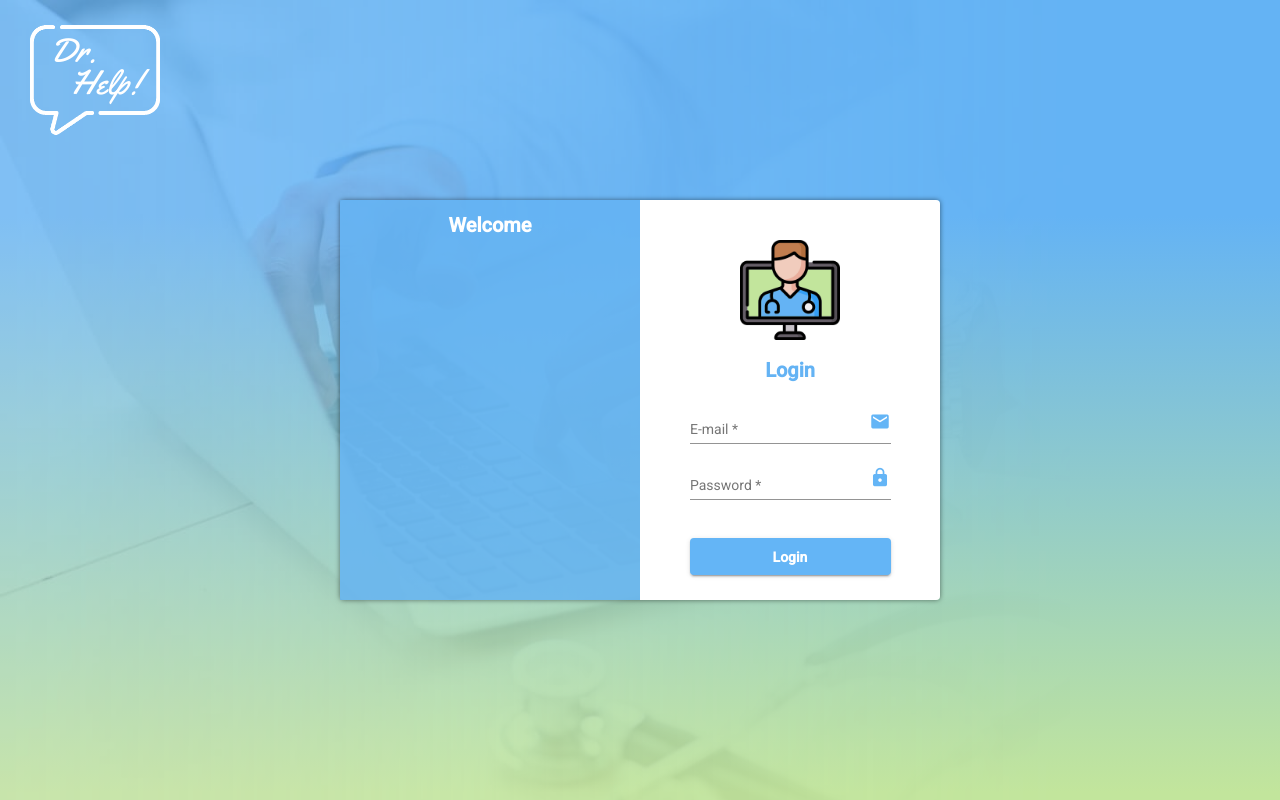
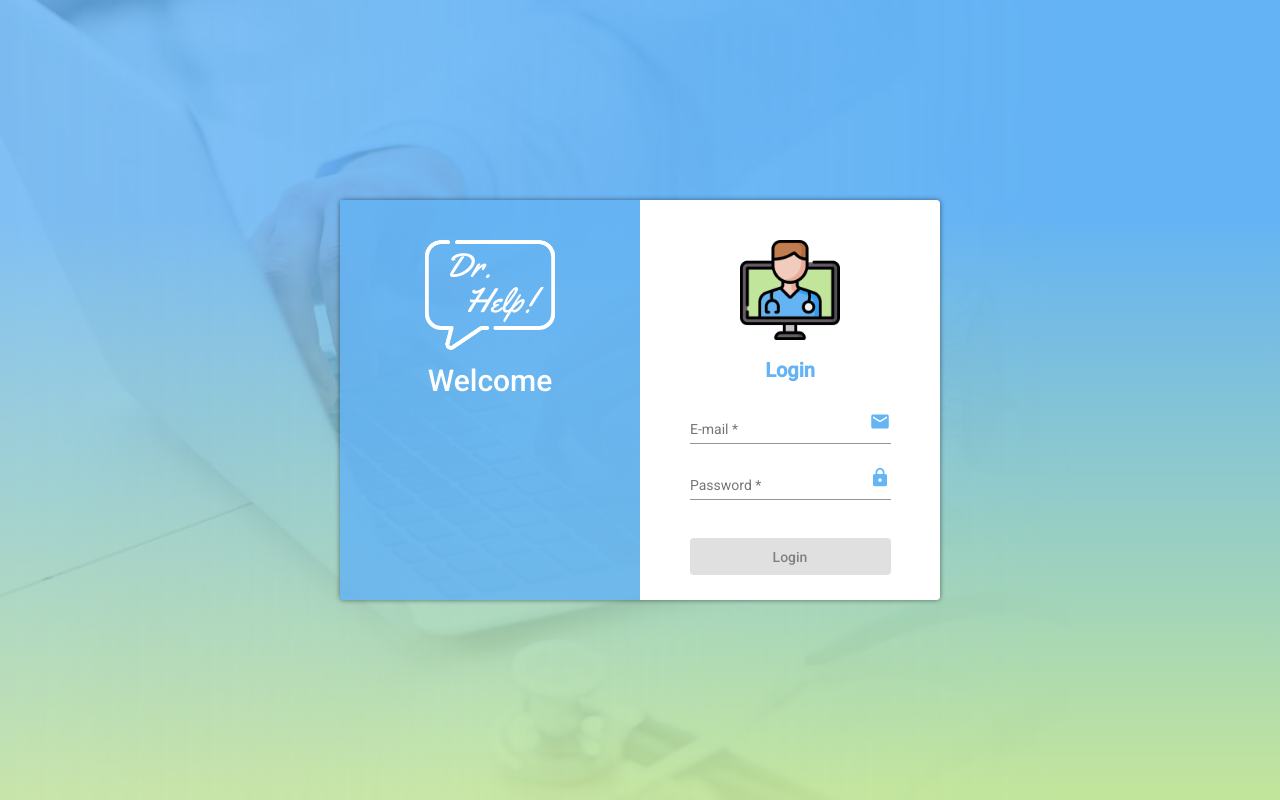
Before and after one commit to tudormindrisoru/finalProjectBachelorDegree, an Angular app in the folder doc-help/: page /login in a window 1280 px wide. Built offline with nearby package versions, Linux system fonts and the light colour scheme.

Commit message:
main - changes on login page and added 404 error not page found

```diff
--- a/doc-help/src/app/app-routing.module.ts
+++ b/doc-help/src/app/app-routing.module.ts
@@ -6,7 +6,8 @@ import { PageNotFoundComponent } from './shared/page-not-found/page-not-found.co
 const routes: Routes = [
   { path: 'login', component: LoginComponent },
   { path: '', redirectTo: '/login',  pathMatch: 'full'},
-  { path: '**', component: PageNotFoundComponent }
+  { path: '404-error', component: PageNotFoundComponent },
+  { path: '**', redirectTo: '/404-error', pathMatch: 'full' }
 ];
 
 @NgModule({
--- a/doc-help/src/app/app.module.ts
+++ b/doc-help/src/app/app.module.ts
@@ -30,7 +30,6 @@ import { MatButtonModule } from '@angular/material/button';
     CommonModule,
     AppRoutingModule,
     BrowserAnimationsModule,
-
     MatSliderModule,
     MatDividerModule,
     MatFormFieldModule,
--- a/doc-help/src/app/features/login/login.component.html
+++ b/doc-help/src/app/features/login/login.component.html
@@ -3,17 +3,24 @@
     <div class="wrapper">
         <div class="logo">
             <img src="../../../assets/speech-bubble.png" alt="">
-            <h2>Dr.
-                <br> &nbsp;&nbsp;
-                Help!
-            </h2>
+            <div class="text-wrapper">
+                <h2>Dr.</h2>
+                <h2>Help!</h2>
+            </div>
         </div>
         <div class="centered-container shadow">
             <div class="message">
                 <div class="message-header">
-                    <span>Welcome</span>
+                    <div class="logo">
+                        <img src="../../../assets/speech-bubble.png" alt="">
+                        <div class="text-wrapper">
+                            <h2>Dr.</h2>
+                            <h2>Help!</h2>
+                        </div>
+                    </div>
                 </div>
                 <div class="message-body">
+                    <h2>Welcome</h2>
 
                 </div>
             </div>
@@ -23,9 +30,8 @@
                     <span>Login</span>
                 </div>
                 <div class="content">
-                    <form class="login-form"  [formGroup]="loginForm">
+                    <form class="login-form"  [formGroup]="loginForm" (ngSubmit)="onLoginSubmit()">
                         <mat-form-field appearance="legacy" class="email-input">
-                            <mat-label>E-mail</mat-label>
                             <input matInput placeholder="E-mail" formControlName="email" type="email" class="form-control">
                             <mat-icon matSuffix color="primary">email</mat-icon>
                             <mat-error *ngIf="loginForm.controls['email'].errors?.required && loginForm.controls['email'].touched">
@@ -34,16 +40,15 @@
                         </mat-form-field>
 
                         <mat-form-field appearance="legacy" class="password-input">
-                            <mat-label>Password</mat-label>
                             <input matInput placeholder="Password" formControlName="password" type="password" class="form-control">
                             <mat-icon matSuffix color="primary">lock</mat-icon>
                             <mat-error *ngIf="loginForm.controls['password'].errors?.required">
-                                Password is <strong>required</strong>
+                                Password is required
                             </mat-error>
                         </mat-form-field>
                         <br>
-                        <button mat-raised-button color="primary">
-                            <span style="font-weight: 600;color:white;">Login</span>
+                        <button mat-raised-button color="primary" type="submit" [disabled]="loginForm.invalid">
+                            <span [ngClass]="loginForm.invalid == true ? 'disabled-login' : 'enabled-login'">Login</span>
                         </button>
                     </form>
                 </div>
--- a/doc-help/src/app/features/login/login.component.scss
+++ b/doc-help/src/app/features/login/login.component.scss
@@ -1,9 +1,18 @@
 @import url('https://fonts.googleapis.com/css2?family=Yellowtail&display=swap');
+
+.disabled-login {
+    color: gray;
+}
+.enabled-login {
+    color: white;
+}
+
 .shadow {
     -webkit-box-shadow: rgba(0, 0, 0, 0.5) 0px 0px 5px;
     -moz-box-shadow: rgba(0, 0, 0, 0.5) 0px 0px 5px;
     box-shadow: rgba(0, 0, 0, 0.5) 0px 0px 5px;
 }
+
 .page {
     width: 100vw;
     height: 100vh;
@@ -31,14 +40,29 @@
     img {
         height: 130px;
         width: auto;
+        position: absolute;
     }
+
+    .text-wrapper {
+        height: 130px;
+        width: 130px;
+        position: relative;
+
         h2 {
             font-family: 'Yellowtail', cursive;
             font-size: 34px;
             color: white;
             position: absolute;
             top: 20px;
+            left: 20px;
         }
+
+        h2:nth-child(2) {
+            top: 55px;
+            left: 40px;
+        }
+    }
+
 }
 
 .wrapper {
@@ -62,19 +86,59 @@
             background-color: #64b3f4d7;
             display: flex;
             flex-direction: column;
+            font-family: 'Yellowtail', cursive;
 
             &-header {
                 text-align: center;
                 padding-top: 15px;
-                font-size: 20px;
+                position: relative;
+                height: 150px;
+
+                .logo {
+                    width: auto;
+                    position: absolute;
+                    top: 30px;
+                    left: 0px;
+                    right: 0px;
+                    display: flex;
+                    flex-direction: row;
+                    justify-content: center;
+                    align-items: center;
+
+                    img {
+                        height: 130px;
+                        width: auto;
+                        position: absolute;
+                    }
+
+                    h2 {
+                        font-family: 'Yellowtail', cursive;
+                        font-size: 34px;
                         color: white;
-                font-weight: 600;
+                        position: absolute;
+                        top: 20px;
+                        left: 20px;
+                    }
+
+                    h2:nth-child(2) {
+                        top: 55px;
+                        left: 40px;
+                    }
+            }
         }
 
         &-body {
-                flex: 1;
-                padding-top: 15px;
+            display: flex;
+            flex-direction: column;
+            justify-content: center;
+            color: white;
+            text-align: center;
 
+            h2 {
+                font-size: 30px;
+
+
+            }
 
             }
         }
@@ -151,6 +215,12 @@
 
 //          --- MOBILE STYLES ---           //*********************
 
+@media screen and (min-width:  769px) {
+    .wrapper .logo {
+        display: none;
+    }
+}
+
 @media screen and (max-width:  768px) {
     .wrapper {
         .logo {
@@ -181,18 +251,16 @@
 
     .wrapper {
         .logo {
-            left: 0px;
-            right: 0px;
             top: 10px;
 
             img {
                 height: 120px;
             }
 
-            h2 {
-                font-size: 26px;
-                top: 16px;
-            }
+            // h2 {
+            //     font-size: 26px;
+            //     top: 16px;
+            // }
         }
     }
 
@@ -201,14 +269,14 @@
     }
 }
 
-@media screen and (min-width: 768px) and (max-height: 850px) {
-    .wrapper {
-        .logo {
-            top: 15px;
-            left: 30px;
-        }
-    }
-}
+// @media screen and (min-width: 769px) and (max-height: 850px) {
+//     .wrapper {
+//         .logo {
+//             top: 15px;
+//             left: 30px;
+//         }
+//     }
+// }
 
 @media screen and (max-width: 340px) {
     .centered-container {
--- a/doc-help/src/app/features/login/login.component.ts
+++ b/doc-help/src/app/features/login/login.component.ts
@@ -29,4 +29,8 @@ export class LoginComponent implements OnInit {
       password: new FormControl('', [ Validators.required])
     });
   }
+
+  public onLoginSubmit(): void {
+    console.log(this.loginForm);
+  }
 }
--- a/doc-help/src/app/shared/page-not-found/page-not-found.component.html
+++ b/doc-help/src/app/shared/page-not-found/page-not-found.component.html
@@ -1 +1,26 @@
-<p>page-not-found works!</p>
+<div class="page" color="primary">
+    <div class="background-wrapper"></div>
+    <div class="wrapper">
+        <div class="logo">
+            <img src="../../../assets/speech-bubble.png" alt="">
+            <h2>Dr.
+                <br> &nbsp;&nbsp;
+                Help!
+            </h2>
+        </div>
+        <div class="centered-container shadow">
+            <div class="message">
+                <div class="message-header">
+                    <img src="../../../assets/error-404.png" alt="">
+                </div>
+                <div class="message-body">
+                    <h2>404</h2>
+                    <span>Page not found</span>
+                </div>
+            </div>
+        </div>
+    </div>
+    <div class="doc-image">
+        <img src="../../../assets/doctor-with-a-laptop.png" alt="">
+    </div>
+</div>
--- a/doc-help/src/app/shared/page-not-found/page-not-found.component.scss
+++ b/doc-help/src/app/shared/page-not-found/page-not-found.component.scss
@@ -0,0 +1,180 @@
+@import url('https://fonts.googleapis.com/css2?family=Yellowtail&display=swap');
+.shadow {
+    -webkit-box-shadow: rgba(0, 0, 0, 0.5) 0px 0px 5px;
+    -moz-box-shadow: rgba(0, 0, 0, 0.5) 0px 0px 5px;
+    box-shadow: rgba(0, 0, 0, 0.5) 0px 0px 5px;
+}
+.page {
+    width: 100vw;
+    height: 100vh;
+    margin: 0 auto;
+    align-items: center;
+}
+.background-wrapper {
+    width:100%;
+    height: 100%;
+    background: linear-gradient(0deg, #c2e59c 1%, #64b3f4 73%);
+    z-index: 1;
+    position: absolute;
+}
+
+.logo {
+    width: auto;
+    position: absolute;
+    top: 40px;
+    left: 50px;
+    display: flex;
+    flex-direction: row;
+    justify-content: center;
+    align-items: center;
+
+    img {
+        height: 130px;
+        width: auto;
+    }
+    h2 {
+        font-family: 'Yellowtail', cursive;
+        font-size: 34px;
+        color: white;
+        position: absolute;
+        top: 20px;
+    }
+}
+
+.wrapper {
+    width:100%;
+    height: 100%;
+    display: flex;
+    flex-direction: column;
+    align-items: center;
+    justify-content: center;
+    z-index: 3;
+    position: relative;
+
+    .centered-container {
+        width: 600px;
+        height: 400px;
+        display: flex;
+
+        .message {
+            flex: 1;
+            background-color: white;
+            display: flex;
+            flex-direction: column;
+            border-radius: 4px;
+            justify-content: space-around;
+            color: #64b3f4;
+
+            &-header {
+                text-align: center;
+                padding-top: 65px;
+                font-size: 20px;
+                font-weight: 600;
+
+                img {
+                    height: 100px;
+                    width: 100px;
+                }
+            }
+
+            &-body {
+                flex: 1;
+                padding-top: 15px;
+                display: flex;
+                flex-direction: column;
+                align-items: center;
+
+                h2 {
+                    margin-bottom: 30px;
+                    font-size: 36px;
+                }
+
+                span {
+                    font-size: 30px;
+                    font-weight: 500;
+                    font-style: italic;
+                }
+            }
+        }
+    }
+}
+
+.doc-image {
+    height: 100%;
+    width: 100%;
+    top: 0px;
+    left: 0px;
+    opacity: 0.2;
+    z-index: 2;
+    position: absolute;
+    overflow: hidden;
+    img {
+        height: 100%;
+        width: auto;
+        background-repeat:no-repeat;
+        background-size:cover;
+    }
+}
+
+//          --- MOBILE STYLES ---           //*********************
+
+@media screen and (max-width:  768px) {
+    .wrapper {
+        .logo {
+            left: 0px;
+            right: 0px;
+            top: 25px;
+        }
+    }
+
+    .centered-container {
+        margin-top: 100px;
+        width: 400px !important;
+    }
+}
+
+@media screen and (max-width:  450px) {
+
+    .centered-container {
+        width: 300px !important;
+    }
+}
+
+@media screen and (max-width:  360px) {
+
+    .wrapper {
+        .logo {
+            left: 0px;
+            right: 0px;
+            top: 10px;
+
+            img {
+                height: 120px;
+            }
+
+            h2 {
+                font-size: 26px;
+                top: 16px;
+            }
+        }
+    }
+
+    .centered-container {
+        width: 300px !important;
+    }
+}
+
+@media screen and (min-width: 768px) and (max-height: 850px) {
+    .wrapper {
+        .logo {
+            top: 15px;
+            left: 30px;
+        }
+    }
+}
+
+@media screen and (max-width: 340px) {
+    .centered-container {
+        width: 250px !important;
+    }
+}
--- a/doc-help/src/index.html
+++ b/doc-help/src/index.html
@@ -2,7 +2,7 @@
 <html lang="en">
 <head>
   <meta charset="utf-8">
-  <title>DocHelp</title>
+  <title>Dr. Help</title>
   <base href="/">
   <meta name="viewport" content="width=device-width, initial-scale=1">
   <link rel="icon" type="image/x-icon" href="favicon.ico">
```
Also changed, not shown: doc-help/src/assets/error-404.png (added). Lines whose indentation alone changed are shown as unchanged.
